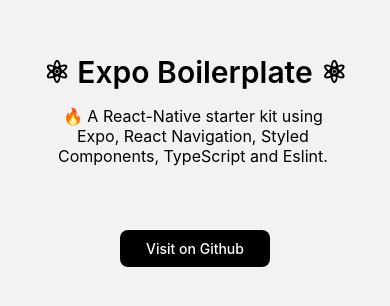
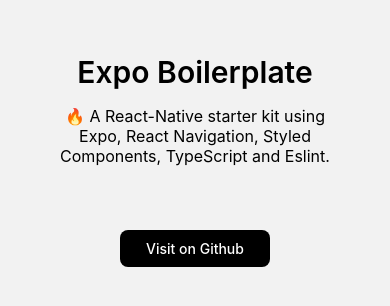
Before and after one commit to iamdevmarcos/react-native-boilerplate, a React Native app: screen /Home in a window 390 px wide. Shown: the part 262-568 px from the top of the page. Built offline with nearby package versions, Linux system fonts and the light colour scheme.

Commit message:
Remove emoji from heading

```diff
--- a/src/components/welcome.tsx
+++ b/src/components/welcome.tsx
@@ -26,7 +26,7 @@
     <Container>
       <View>
         <Box>
-          <Heading>⚛ Expo Boilerplate ⚛</Heading>
+          <Heading>Expo Boilerplate</Heading>
           <Description>
             🔥 A React-Native starter kit using Expo, React Navigation, Styled Components,
             TypeScript and Eslint.
```
